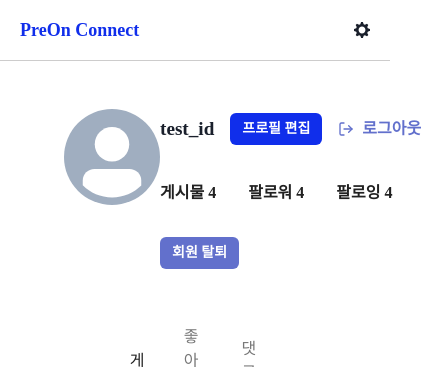
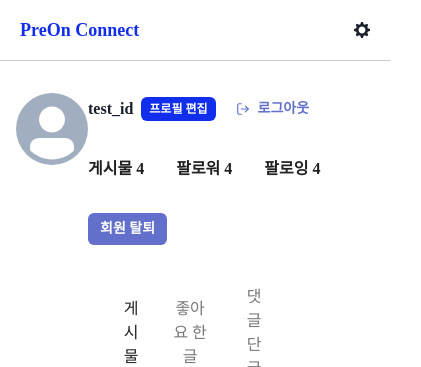
Before and after one commit to pre-on-connect/front-end, a Next.js app: page /user/1 in a window 390 px wide. Shown: the top 367 px of the page, 421 px wide, since content can reach past the window. Built offline with nearby package versions, Linux system fonts and the light colour scheme.

Commit message:
Design(사용자페이지): 반응형 추가 작업중

```diff
--- a/src/app/user/[userid]/page.tsx
+++ b/src/app/user/[userid]/page.tsx
@@ -11,7 +11,7 @@ interface UserPageProps {
 function UserPage({params:{userid}}:UserPageProps) {
     console.log("userid: ",userid);
     return (
-        <Flex flexDirection='column' px='2rem'>
+        <Flex flexDirection='column' px={['1rem','2rem','2rem']}>
             <UserProfileInfo/>
             <UserArticle userid={userid}/>
         </Flex>
--- a/src/components/UserProfileInfo/index.tsx
+++ b/src/components/UserProfileInfo/index.tsx
@@ -8,28 +8,28 @@ function UserProfileInfo() {
     // todo - 사용자정보 조회 코드 추가
     const profileImage = null;
     return (
-            <Flex justifyContent='space-around' p='3rem 2rem'>
+            <Flex justifyContent='space-around' p={['2rem 0','3rem 2rem','3rem 2rem']}>
                 {profileImage ? (
                     <Image
                         src={profileImage}
                         alt="User profile image"
-                        width={['6rem', '8rem', '12rem']}
-                        height={['6rem', '8rem', '12rem']}
+                        width={['4.5rem', '8rem', '12rem']}
+                        height={['4.5rem', '8rem', '12rem']}
                         objectFit="contain"
                         cursor="pointer"
                     />
                 ) : (
                     <Avatar
                         borderRadius="full"
-                        width={['6rem', '8rem', '12rem']}
-                        height={['6rem', '8rem', '12rem']}
+                        width={['4.5rem', '8rem', '12rem']}
+                        height={['4.5rem', '8rem', '12rem']}
                         cursor="pointer"/>
                 )}
                 <VStack flexBasis='20rem' align='start' spacing={6} justify='center'>
-                    <Stack direction='row' spacing={4} align='center'>
-                        <Box fontSize='1.2rem' fontWeight='bold' >test_id</Box>
-                        <Button variant='primary-basic' size='sm' >프로필 편집</Button>
-                        <Button variant='trans-basic' size='md' color='tertiary' leftIcon={<FiLogOut />} fontWeight='bold' p='0'>
+                    <Stack direction='row' spacing={[2,4,4]} align='center'>
+                        <Box fontSize={['1rem','1.2rem','1.2rem']} fontWeight='bold' >test_id</Box>
+                        <Button variant='primary-basic' size={['xs','sm','sm']} >프로필 편집</Button>
+                        <Button variant='trans-basic' size={['sm','md','md']} color='tertiary' leftIcon={<FiLogOut />} fontWeight='bold' p='0'>
                             로그아웃
                         </Button>
                     </Stack>
```
